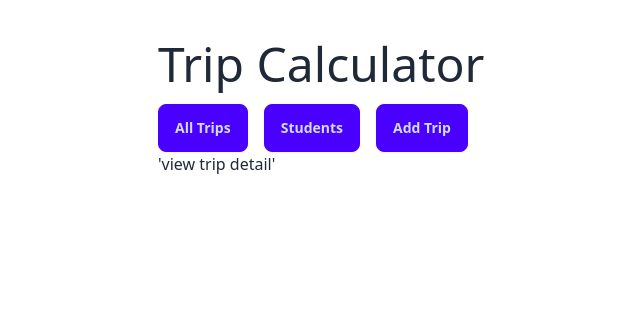
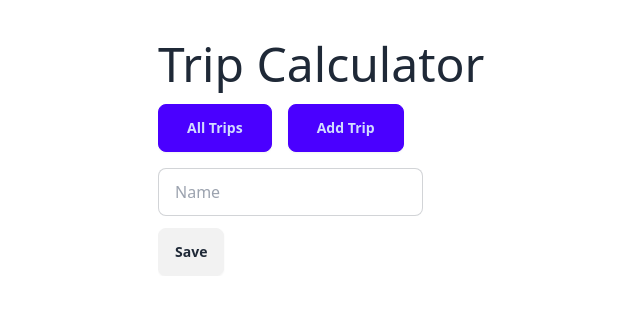
Before and after one commit to PeterGrayCreative/trip-calculator, a React (Create React App) app in the folder ui/: page /add-trip in a window 1280 px wide. Shown: the top 314 px of the page, without its empty margins (34-674 px from the left). Built offline with nearby package versions, Linux system fonts and the light colour scheme.

Commit message:
Add new trip form and start building out Add student/expenses

```diff
--- a/ui/src/App.tsx
+++ b/ui/src/App.tsx
@@ -3,6 +3,7 @@ import { createBrowserRouter, RouterProvider, Outlet } from 'react-router-dom';
 import logo from './logo.svg';
 import { Header } from './Components/Header';
 import { TripTable } from './Components/TripTable';
+import { AddTripForm } from './Components/AddTripForm';
 
 const router = createBrowserRouter([
   {
@@ -18,8 +19,8 @@ const router = createBrowserRouter([
         element: <TripTable />,
       },
       {
-        path: ':tripId',
-        element: <>'view trip detail'</>,
+        path: 'add-trip',
+        element: <AddTripForm />,
       },
       {
         path: 'students',
--- /dev/null
+++ b/ui/src/Components/AddTripForm.tsx
@@ -0,0 +1,42 @@
+import React, { useState, useRef } from 'react';
+import { useAddTripMutation } from '../services/tripAPI';
+import { get, isNil } from 'lodash';
+import { useNavigate } from 'react-router-dom';
+
+export const AddTripForm = ({ showModal, setShowModal }: any) => {
+  const navigate = useNavigate();
+  const [hasError, setHasError] = useState(false);
+  const [addTrip, result] = useAddTripMutation();
+  const formRef = useRef<HTMLFormElement>(null);
+
+  const handleSubmit = async (e: FormDataEvent) => {
+    e.preventDefault && e.preventDefault();
+    const nameValue = get(e, 'target[0].value', null);
+    if (isNil(nameValue)) return;
+    try {
+      const payload = await addTrip(nameValue).unwrap();
+      setHasError(false);
+      formRef.current?.reset();
+      return navigate('/');
+    } catch (error) {
+      setHasError(true);
+      console.error('rejected', error);
+    }
+  };
+
+  return (
+    <div className="flex">
+      <form onSubmit={handleSubmit as any} ref={formRef}>
+        <label className="input input-bordered flex items-center gap-2">
+          <input
+            type="text"
+            className={`grow ${hasError && 'input-error'}`}
+            placeholder="Name"
+            name="tripName"
+          />
+        </label>
+        <input type="submit" value="Save" className="btn mt-3" />
+      </form>
+    </div>
+  );
+};
--- a/ui/src/Components/DataTable.tsx
+++ b/ui/src/Components/DataTable.tsx
@@ -26,11 +26,13 @@ export const DataTable = ({ headers, data, trigger }: dataTableProps) => {
     <div className="overflow-x-auto">
       <table className="table">
         <thead>
-          <tr key="header">
-            {headers.map((x) => {
-              return <th key={x}>{x}</th>;
-            })}
-          </tr>
+          {
+            <tr key="header">
+              {headers.map((x) => {
+                return <th key={x}>{x}</th>;
+              })}
+            </tr>
+          }
         </thead>
         <tbody>{rowRenderer()}</tbody>
       </table>
--- a/ui/src/Components/Header.tsx
+++ b/ui/src/Components/Header.tsx
@@ -7,13 +7,10 @@ export const Header = () => {
       <h1 className="text-5xl w-full">Trip Calculator</h1>
       <div className="space-between space-x-4">
         <Link to="/">
-          <button className="btn btn-primary">All Trips</button>
-        </Link>
-        <Link to="students">
-          <button className="btn btn-primary">Students</button>
+          <button className="btn px-7 btn-primary">All Trips</button>
         </Link>
         <Link to="add-trip">
-          <button className="btn btn-primary">Add Trip</button>
+          <button className="btn px-7 btn-primary">Add Trip</button>
         </Link>
       </div>
     </>
--- a/ui/src/Components/Sidebar.tsx
+++ /dev/null
@@ -1,11 +0,0 @@
-import React from 'react';
-import logo from './logo.svg';
-import './App.css';
-
-export const App = () => {
-  return (
-    <main className="h-full overflow-y-auto">
-
-    </main>
-  );
-};
--- a/ui/src/Components/StudentTable.tsx
+++ b/ui/src/Components/StudentTable.tsx
@@ -5,8 +5,7 @@ import { DataTable } from './DataTable';
 import { useGetTripByIdQuery } from '../services/tripAPI';
 import { Trip } from '../types/types';
 
-export const StudentTable = ({ trip }: any) => {
-  const [showModal, setShowModal] = useState(false);
+export const StudentTable = ({ trip, addExpenseToStudent }: any) => {
   const { data: selectedTrip } = useGetTripByIdQuery(trip?.id as string);
   const headers: string[] = ['Name', 'Total Spent', 'Share Owed', 'Owed To'];
 
@@ -30,6 +29,9 @@ export const StudentTable = ({ trip }: any) => {
           );
         }
 
+        const totalOwed = sum(
+          studentsOwedAShare.map((x: any) => x.expenseTotal - share)
+        );
         const allEqual = studentsOwedAShare.every(
           (x: any) => studentsOwedAShare[0].expenseTotal === x.expenseTotal
         );
@@ -37,11 +39,14 @@ export const StudentTable = ({ trip }: any) => {
 
         return allEqual
           ? studentsOwedAShare.map((x: any) => (
-              <li>{`${x.name} - $${equalSplit.toFixed(2)}`}</li>
+              <li key={x.id}>{`${x.name} - $${equalSplit.toFixed(2)}`}</li>
             ))
           : studentsOwedAShare.map((x: any) => {
-              const owedToStudent = shareOwed - (x.expenseTotal - share);
-              return <li>{`${x.name} - $${owedToStudent.toFixed(2)}`}</li>;
+              const percentageOwed = (x.expenseTotal - share) / totalOwed;
+              const owedToStudent = shareOwed * percentageOwed;
+              return (
+                <li key={x.id}>{`${x.name} - $${owedToStudent.toFixed(2)}`}</li>
+              );
             });
       };
       return {
@@ -49,6 +54,14 @@ export const StudentTable = ({ trip }: any) => {
         expenses: `$${student.expenseTotal}`,
         shareOwed: `$${shareOwed.toFixed(2)}`,
         owedTo: <ul>{getStudentOwedTo()}</ul>,
+        addExpense: (
+          <button
+            className="btn"
+            onClick={() => addExpenseToStudent(student.id)}
+          >
+            Add Expense
+          </button>
+        ),
       };
     });
   };
@@ -57,11 +70,17 @@ export const StudentTable = ({ trip }: any) => {
 
   return (
     <>
-      <DataTable
-        headers={headers}
-        data={processStudentsWithExpenses(selectedTrip) as []}
-        trigger={handleClick}
-      />
+      {trip?.studentCount > 0 ? (
+        <DataTable
+          headers={headers}
+          data={processStudentsWithExpenses(selectedTrip) as []}
+          trigger={handleClick}
+        />
+      ) : (
+        <div className="text-center py-15">
+          'Add a student to start calculating this trip.'
+        </div>
+      )}
     </>
   );
 };
--- a/ui/src/Components/TripTable.tsx
+++ b/ui/src/Components/TripTable.tsx
@@ -6,8 +6,11 @@ import { useGetAllTripsQuery, useGetTripByIdQuery } from '../services/tripAPI';
 import { Modal } from './Modal';
 import { StudentTable } from './StudentTable';
 import { BasicTripResponse, Trip } from '../types/types';
+import { idText } from 'typescript';
 
 export const TripTable = () => {
+  const [addStudent, setAddStudent] = useState(false);
+  const [addExpense, setAddExpense] = useState<string | boolean>(false);
   const [showModal, setShowModal] = useState(false);
   const [tripId, setTripId] = useState<string | null>(null);
   const { data: allTrips } = useGetAllTripsQuery();
@@ -19,6 +22,12 @@ export const TripTable = () => {
     'Trip Cost',
     'Number of Students',
   ];
+
+  const handleModalClose = (showModal: boolean) => {
+    setShowModal(showModal);
+    setAddStudent(false);
+    setAddExpense(false);
+  };
 
   const handleClick = (id: string) => {
     setTripId(id);
@@ -47,7 +56,7 @@ export const TripTable = () => {
       />
       <Modal
         showModal={showModal}
-        setShowModal={setShowModal}
+        setShowModal={handleModalClose}
         id={tripId}
         modalTitle={selectedTrip?.name}
         secondaryHeaderText={
@@ -57,7 +66,19 @@ export const TripTable = () => {
           </>
         }
       >
-        <StudentTable trip={selectedTrip} />
+        {addStudent && <>Add studentForm</>}
+        {addExpense && <>Add expenseForm</>}
+        {!addStudent && !addExpense && (
+          <>
+            <button className="btn" onClick={() => setAddStudent(true)}>
+              Add Student
+            </button>
+            <StudentTable
+              trip={selectedTrip}
+              addExpenseToStudent={(id: string) => setAddExpense(id)}
+            />
+          </>
+        )}
       </Modal>
     </>
   );
--- a/ui/src/services/tripAPI.ts
+++ b/ui/src/services/tripAPI.ts
@@ -5,6 +5,7 @@ import { BasicTripResponse, Trip } from '../types/types';
 export const tripCalculatorAPI = createApi({
   reducerPath: 'tripCalculatorAPI',
   baseQuery: fetchBaseQuery({ baseUrl: 'http://localhost:5036/api/' }),
+  tagTypes: ['trip'],
   endpoints: (builder) => ({
     getAllTrips: builder.query<BasicTripResponse, void>({
       query: () => 'all-trips',
@@ -13,6 +14,7 @@ export const tripCalculatorAPI = createApi({
       query: (string) => `trip/${string}`,
     }),
     addTrip: builder.mutation({
+      invalidatesTags: ['trip'],
       query: (name) => ({
         url: `trip?TripName=${name}`,
         method: 'POST',
```
